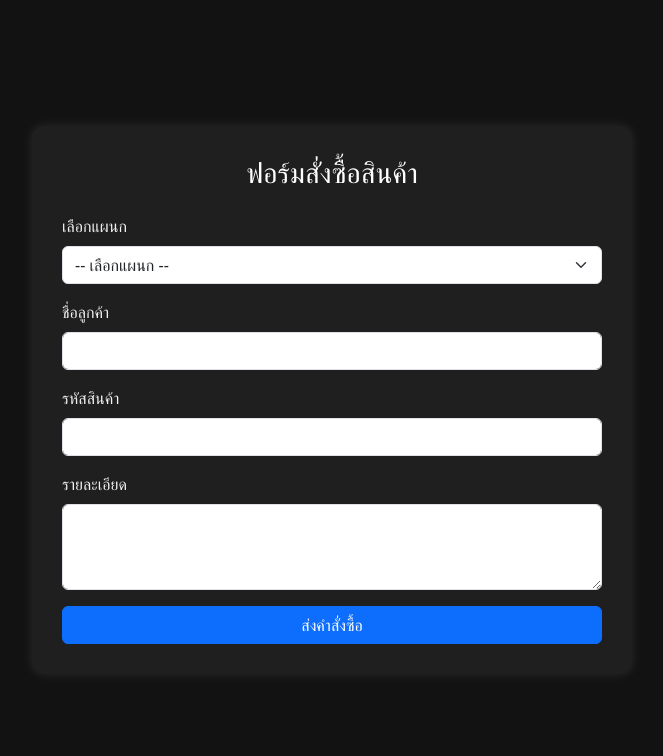
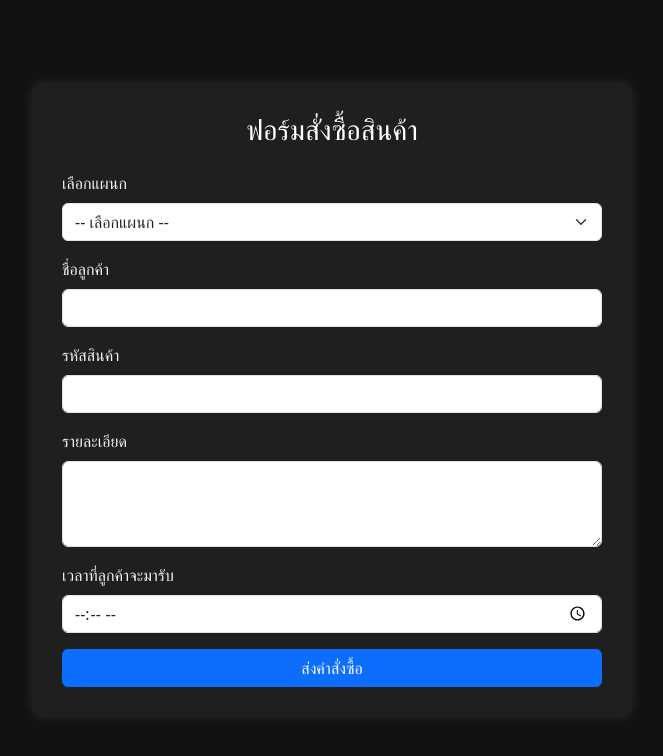
Before and after one commit to nicexwisly/line-bot-int, a Flask app: page /form in a window 1280 px wide. Shown: the top 756 px of the page, without its empty margins (308-971 px from the left). Run offline with Flask 3, Linux system fonts and the light colour scheme.

Commit message:
Add files via upload

```diff
--- a/templates/form.html
+++ b/templates/form.html
@@ -70,6 +70,11 @@
         <textarea class="form-control" id="detail" name="detail" rows="3" required></textarea>
       </div>
 
+      <div class="mb-3">
+        <label for="pickupTime" class="form-label">เวลาที่ลูกค้าจะมารับ</label>
+        <input type="time" class="form-control" id="pickupTime" name="pickupTime">
+      </div>
+
       <div class="d-grid">
         <button type="button" class="btn btn-primary" onclick="confirmOrder()">ส่งคำสั่งซื้อ</button>
       </div>
@@ -94,6 +99,7 @@
     var customer = document.getElementById("customer").value;
     var item = document.getElementById("item").value;
     var detail = document.getElementById("detail").value;
+    var pickupTime = document.getElementById("pickupTime").value;
 
     if (!department || !customer || !item || !detail) {
       showNotification("กรุณากรอกข้อมูลให้ครบถ้วน", "danger");
@@ -132,7 +138,8 @@
       department: document.getElementById("department").value,
       customer: document.getElementById("customer").value,
       item: document.getElementById("item").value,
-      detail: document.getElementById("detail").value
+      detail: document.getElementById("detail").value,
+      pickupTime: document.getElementById("pickupTime").value
     });
 
     xhr.send(data);
--- a/templates/orders_fish.html
+++ b/templates/orders_fish.html
@@ -60,6 +60,7 @@
                      '<h5>ลูกค้า: ' + order.customer + '</h5>' +
                      '<p><strong>รหัสสินค้า:</strong> ' + order.item + '</p>' +
                      '<p><strong>รายละเอียด:</strong> ' + order.detail + '</p>' +
+                     '<p><strong>เวลาที่ลูกค้าจะมารับ:</strong> ' + (order.pickup_time ? order.pickup_time : 'ไม่ระบุ') + '</p>' +
                      '<p><strong>คิว:</strong> ' + order.queue + '</p>' +
                      badge + ' ' + btn +
                      '</div>';
--- a/templates/orders_pork.html
+++ b/templates/orders_pork.html
@@ -60,6 +60,7 @@
                      '<h5>ลูกค้า: ' + order.customer + '</h5>' +
                      '<p><strong>รหัสสินค้า:</strong> ' + order.item + '</p>' +
                      '<p><strong>รายละเอียด:</strong> ' + order.detail + '</p>' +
+                     '<p><strong>เวลาที่ลูกค้าจะมารับ:</strong> ' + (order.pickup_time ? order.pickup_time : 'ไม่ระบุ') + '</p>' +
                      '<p><strong>คิว:</strong> ' + order.queue + '</p>' +
                      badge + ' ' + btn +
                      '</div>';
```
